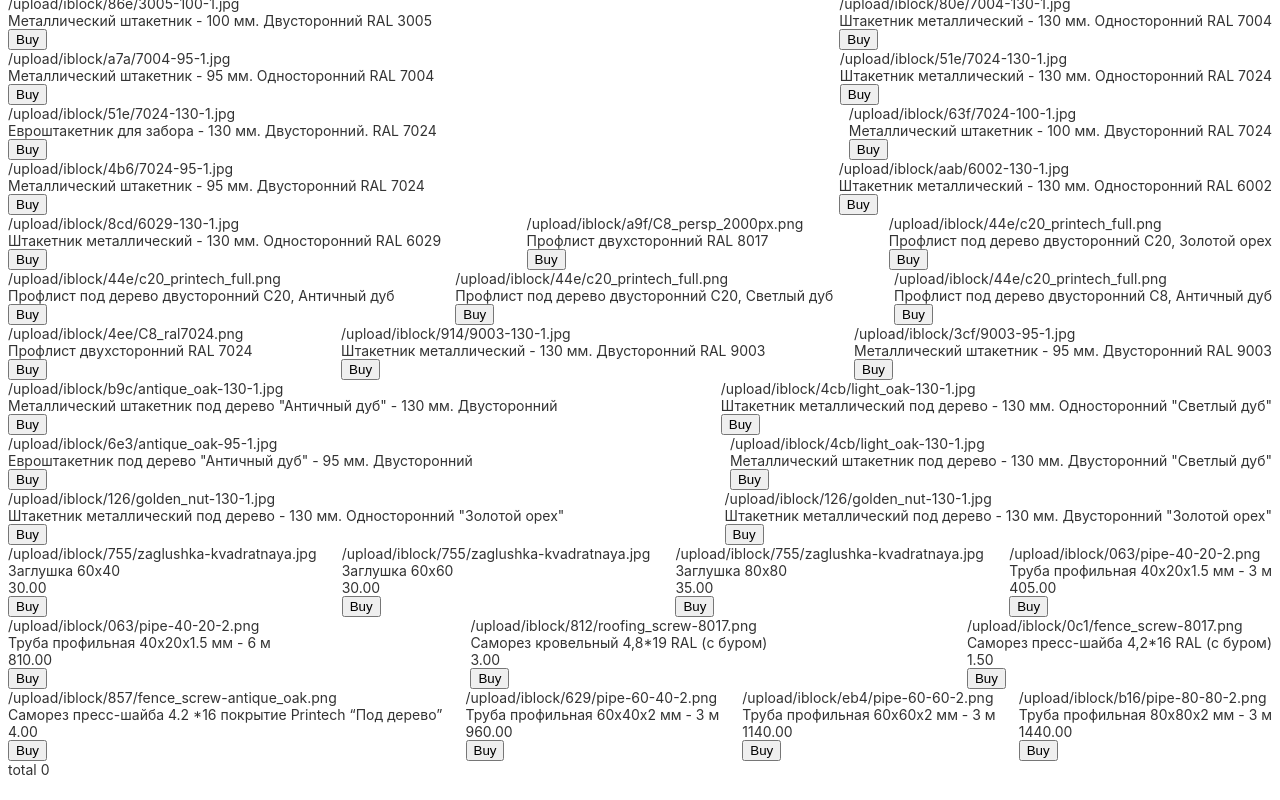
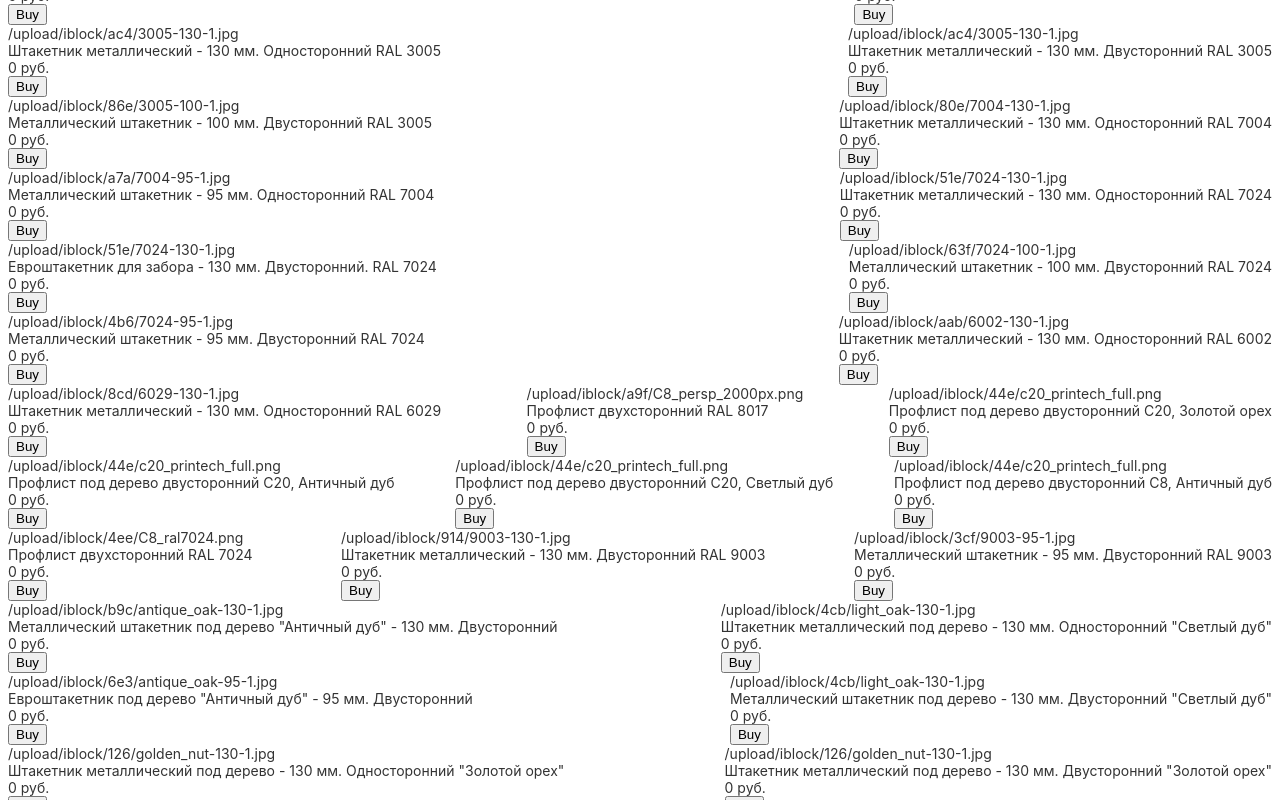
Before and after one commit to GitGudLater/Angular9, an Angular app in the folder angularApp/: page / in a window 1280 px wide. Shown: the part 380-1180 px from the top of the page. Built offline with nearby package versions, Linux system fonts and the light colour scheme.

Commit message:
implemented pipes

```diff
--- a/angularApp/src/app/app.module.ts
+++ b/angularApp/src/app/app.module.ts
@@ -7,12 +7,14 @@ import { HttpClient,HttpClientModule } from '@angular/common/http';
 import { BucketService } from './services/bucket/bucket.service';
 import { BucketComponent } from './routers/components/bucket/bucket.component';
 import { CatalogComponent } from './routers/components/catalog/catalog.component';
+import { RoublesPipe } from './pipes/roubles-currency.pipe';
 
 @NgModule({
   declarations: [
     AppComponent,
     CatalogComponent,
-    BucketComponent
+    BucketComponent,
+    RoublesPipe,
   ],
   imports: [
     BrowserModule,
--- /dev/null
+++ b/angularApp/src/app/pipes/roubles-currency.pipe.ts
@@ -0,0 +1,10 @@
+import { Pipe, PipeTransform } from '@angular/core';
+
+@Pipe({
+    name: 'rub'
+})
+export class RoublesPipe implements PipeTransform {
+  transform(value: number | undefined, args?: any): string {
+    return value ? value.toString() + ' руб.' : '0 руб.';
+  }
+}
--- a/angularApp/src/app/routers/components/bucket/bucket.html
+++ b/angularApp/src/app/routers/components/bucket/bucket.html
@@ -6,14 +6,14 @@
         {{product.quantity}}
     </div>
     <div class="product__price">
-        {{calculatePriceForProduct(product)}}
+        {{calculatePriceForProduct(product) | rub}}
     </div>
     <div class="product__multiple-price">
-        {{calculateMultipleProductPrice(product)}}
+        {{calculateMultipleProductPrice(product) | rub}}
     </div>
     <div class="bucket-product buttons">
         <button (click)="deleteFromBusket(product)" class="decrease"> < </button>
         <button (click)="addToBusket(product)" class="increase"> > </button>
     </div>
 </div>
-<div class="price"> total {{resultPrice}}</div>
+<div class="price"> total {{resultPrice | rub}}</div>
--- a/angularApp/src/app/routers/components/catalog/catalog.html
+++ b/angularApp/src/app/routers/components/catalog/catalog.html
@@ -9,7 +9,7 @@
             {{product.NAME}}
         </div>
         <div class="product__price">
-            {{product.PRICE}}
+            {{product.PRICE | rub}}
         </div>
         <div class="product__buy-button">
             <button (click)="addProductToBusket(product)"> Buy </button>
```
